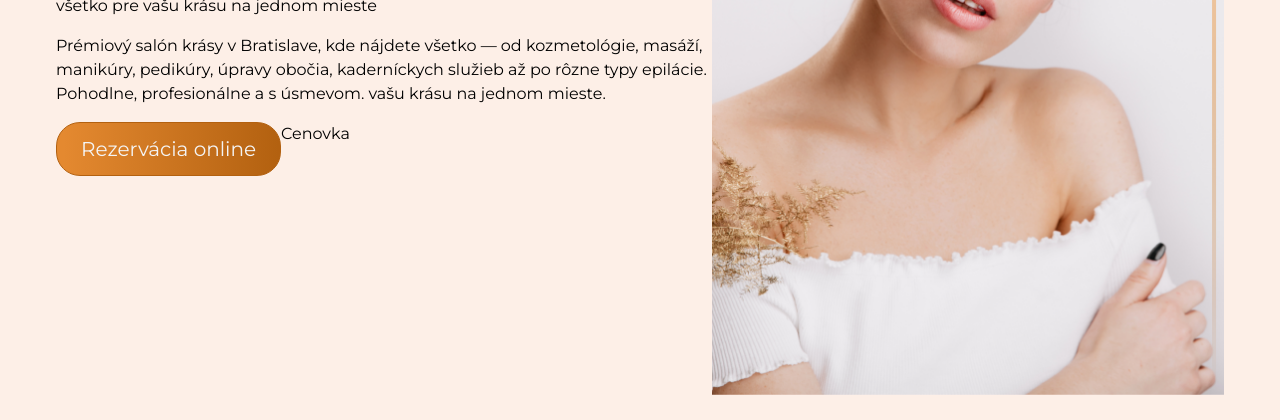
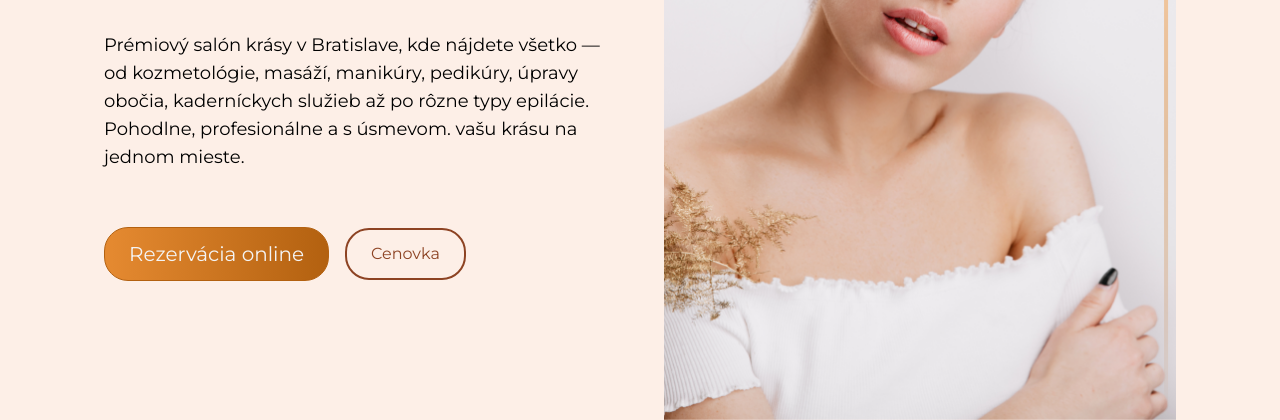
Before and after one commit to vlador4ik/soul-beauty, a website built with Vite: page index.html in a window 1280 px wide. Shown: the part 424-844 px from the top of the page. Before the commit the page ends 819 px from the top, so only its background shows below. Built offline with nearby package versions, Linux system fonts and the light colour scheme.

Commit message:
structured your first block

```diff
--- a/index.html
+++ b/index.html
@@ -1,17 +1,22 @@
 <!DOCTYPE html>
 <html lang="en">
   <head>
-    <meta charset="UTF-8">
-    <meta name="viewport" content="width=device-width, initial-scale=1.0">
-    <link href="https://fonts.googleapis.com/css2?family=Montserrat:ital,wght@0,100..900;1,100..900&display=swap" rel="stylesheet">
-    <link href="/src/styles/styles.css" rel="stylesheet">
+    <meta charset="UTF-8" />
+    <meta name="viewport" content="width=device-width, initial-scale=1.0" />
+    <link
+      href="https://fonts.googleapis.com/css2?family=Montserrat:ital,wght@0,100..900;1,100..900&display=swap"
+      rel="stylesheet"
+    />
+    <link href="/src/styles/styles.css" rel="stylesheet" />
     <title>Soul Beauty</title>
   </head>
   <body class="bg-main font-display">
     <div class="xl:container mx-auto px-4 mt-6">
-        <header class="py-7 px-8 bg-[#FBE0D233] border-[#F2A8A899] border-solid border-1 rounded-[44px] flex justify-between items-center">
+      <header
+        class="py-7 px-8 bg-[#FBE0D233] border-[#F2A8A899] border-solid border-1 rounded-[44px] flex justify-between items-center"
+      >
         <div class="logo">
-                <a href="#"><img src="/src/images/logo.png" alt="Logo"></a>
+          <a href="#"><img src="/src/images/logo.png" alt="Logo" /></a>
         </div>
         <nav>
           <ul class="flex gap-10 text-black text-base font-medium">
@@ -26,18 +31,33 @@
         </div>
       </header>
       <section>
-            <div class="flex justify-between px-[40px]">
-                <div class="flex flex-col justify-center gap-4">
+        <div class="flex justify-center px-[40px] pt-[25px]">
+          <div class="flex flex-col justify-center gap-4 w-2xl -mr-28 z-10">
             <h1 class="font-bold text-6xl">Soul Beauty Lounge</h1>
-                    <p>všetko pre vašu krásu na jednom mieste</p>
-                    <p>Prémiový salón krásy v Bratislave, kde nájdete všetko — od kozmetológie, masáží, manikúry, pedikúry, úpravy obočia, kaderníckych služieb až po rôzne typy epilácie. Pohodlne, profesionálne a s úsmevom. vašu krásu na jednom mieste.</p>
-                    <div class="flex">
+            <p class="font-medium text-3xl">
+              všetko pre vašu krásu na jednom mieste
+            </p>
+            <p class="font-normal text-lg w-3/4 py-10">
+              Prémiový salón krásy v Bratislave, kde nájdete všetko — od
+              kozmetológie, masáží, manikúry, pedikúry, úpravy obočia,
+              kaderníckych služieb až po rôzne typy epilácie. Pohodlne,
+              profesionálne a s úsmevom. vašu krásu na jednom mieste.
+            </p>
+            <div class="flex items-center gap-4">
               <a href="#" class="btn">Rezervácia online</a>
-                        <a href="#">Cenovka</a>
+              <a
+                href="#"
+                class="text-[#8D4323] py-3 px-6 rounded-3xl border-[#8D4323] border-solid border-2 text-xl;"
+                >Cenovka</a
+              >
             </div>
           </div>
-                <div class="w-1/2">
-                    <img src="/src/images/woman-main.png" alt="Hero Image" class="max-w-lg">
+          <div>
+            <img
+              src="/src/images/woman-main.png"
+              alt="Hero Image"
+              class="max-w-lg"
+            />
           </div>
         </div>
       </section>
```
Lines whose indentation alone changed are shown as unchanged.
